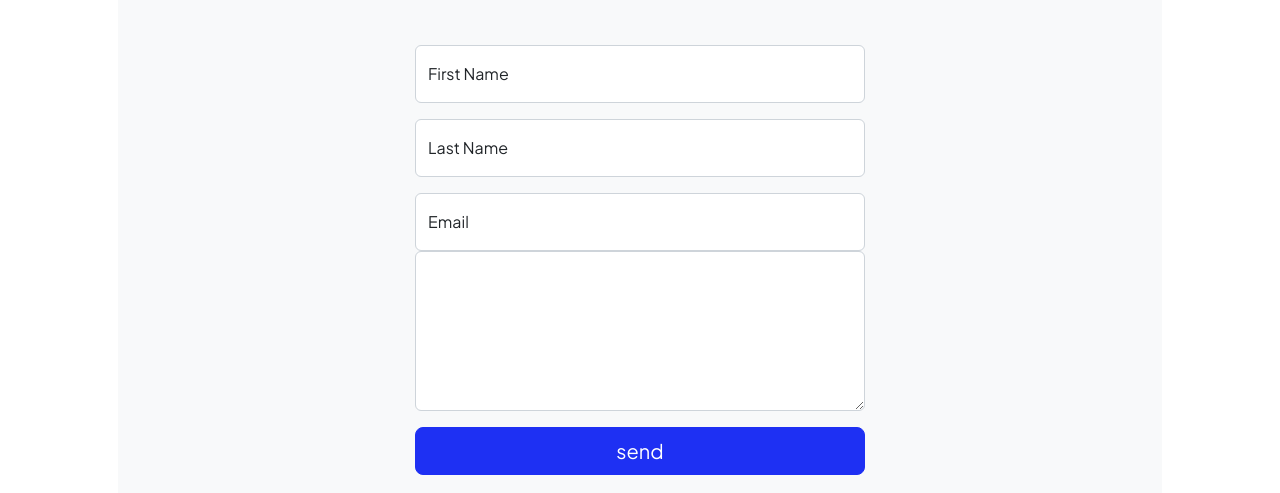
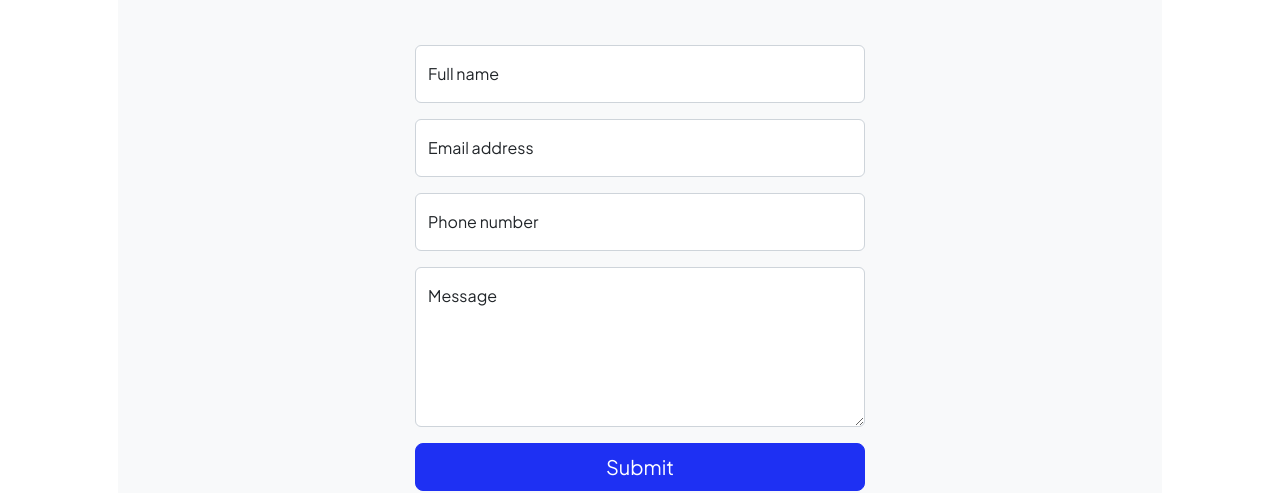
Before and after one commit to micheal-p/My-portfolio, a plain HTML site: page my porfolio/contact.html in a window 1280 px wide. Shown: the part 321-814 px from the top of the page. Drawn offline with Linux system fonts and the light colour scheme; a web font is replaced by a local one.

Commit message:
contact.html

```diff
--- a/my porfolio/contact.html
+++ b/my porfolio/contact.html
@@ -48,30 +48,30 @@
         <div class="col-lg-8 col-xl-6">
             <form action="https://fabform.io/f/0iDev3D" method="post">
             <div class="form-floating mb-3">
-               <label for="firstName">First Name</label>
-               <input class="form-control" name="firstName" id="name" type="text" placeholder="Enter your last name..." required>
+                  <!-- Name input -->
+                  <div class="form-floating mb-3">
+                    <input class="form-control" name="fullName" id="name" type="text" placeholder="Enter your name..." required>
+                    <label for="name">Full name</label>
                 </div>
-
+                <!-- Email address input -->
                 <div class="form-floating mb-3">
-               <label for="lastName">Last Name</label>
-               <input class="form-control" name="LastName" id="name" type="text" placeholder="Enter your last name..." required>
+                    <input class="form-control" name="emailAddress" id="email" type="email" placeholder="name@example.com" required>
+                    <label for="email">Email address</label>
                 </div>
-
+                <!-- Phone number input -->
                 <div class="form-floating mb-3">
-               <label for="email">Email</label>
-               <input class="form-control" name="email" type="email" placeholder="name@example.com required>
+                    <input class="form-control" name="phoneNumber" id="phone" type="tel" placeholder="(123) 456-7890" required>
+                    <label for="phone">Phone number</label>
                 </div>
-
-
+                <!-- Message input -->
                 <div class="form-floating mb-3">
                     <textarea class="form-control" name="message" id="message" type="text" placeholder="Enter your message here..." style="height: 10rem" required></textarea>
-                                 <label for="message"></label>
+                    <label for="message">Message</label>
                 </div>
-
+                <!-- Submit Button -->
                 <div class="d-grid">
-                                 <button class="btn btn-primary btn-lg" type="submit">send</button>
+                    <button class="btn btn-primary btn-lg" type="submit">Submit</button>
                 </div>
-             </form>
 
         </div>
     </div>
```
Lines whose indentation alone changed are shown as unchanged.
